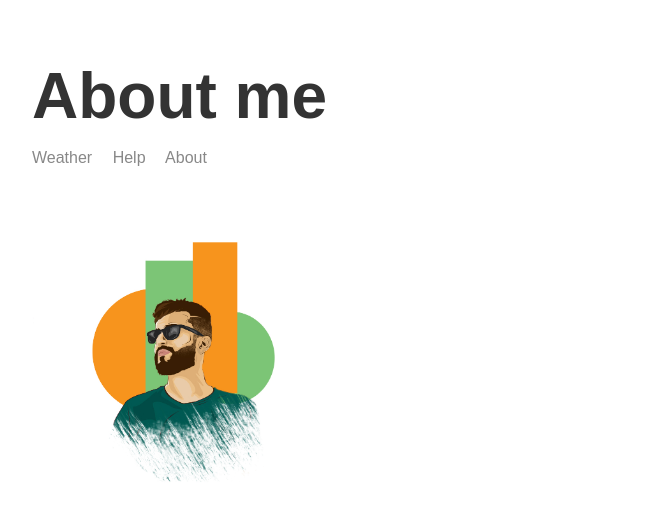
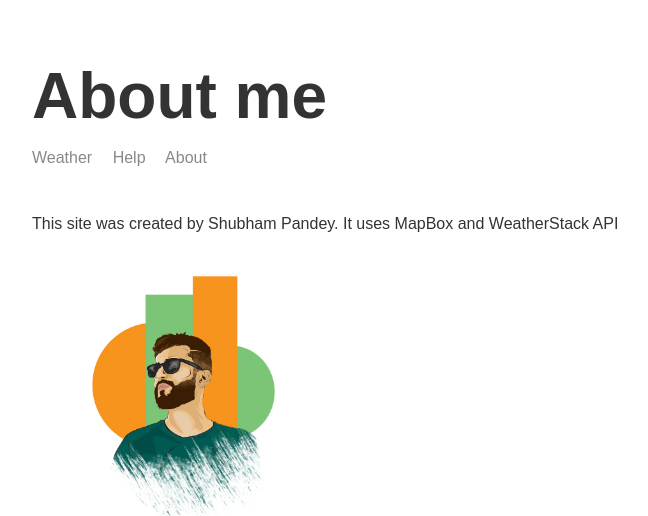
Before and after one commit to shubh874/node3-weather-website, a Node server app: page /about in a window 1280 px wide. Shown: the top 516 px of the page, without its empty margins (288-936 px from the left). Run offline with Node 20, Linux system fonts and the light colour scheme.

Commit message:
Setup Update

```diff
--- a/templates/views/about.hbs
+++ b/templates/views/about.hbs
@@ -11,6 +11,7 @@
 <body>
     <div class="main-content">
         {{>header}}
+        <p>This site was created by Shubham Pandey. It uses MapBox and WeatherStack API</p>
         <img class='portrait' src='/img/shubh.jpg'>
     </div>
 
```
